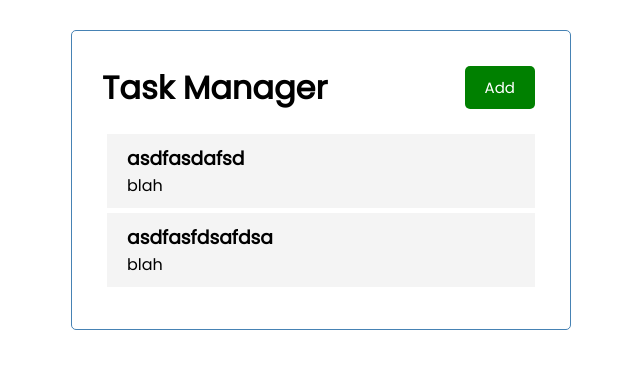
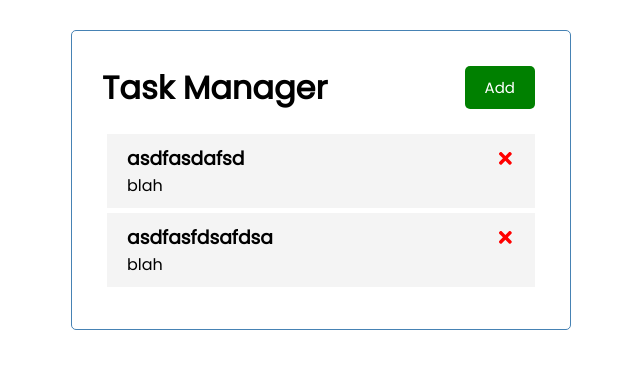
Before and after one commit to andrewmosesdev/task_manager, a React (Create React App) app: page / in a window 1280 px wide. Shown: the top 368 px of the page, without its empty margins (319-959 px from the left). Built offline with nearby package versions, Linux system fonts and the light colour scheme.

Commit message:
passed onDelete as props through tasks and task

```diff
--- a/package.json
+++ b/package.json
@@ -8,6 +8,7 @@
     "@testing-library/user-event": "^12.1.10",
     "react": "^17.0.2",
     "react-dom": "^17.0.2",
+    "react-icons": "^4.2.0",
     "react-scripts": "4.0.3",
     "web-vitals": "^1.0.1"
   },
--- a/src/App.js
+++ b/src/App.js
@@ -17,10 +17,14 @@
     }
   ])
 
+  const deleteTask = (id) => {
+    console.log('deleted id: ' + id)
+  }
+
   return (
     <div className="container">
       <Header />
-      <Tasks tasks={tasks}/>
+      <Tasks tasks={tasks} onDelete={deleteTask}/>
     </div>
   );
 }
--- a/src/components/Task.js
+++ b/src/components/Task.js
@@ -1,8 +1,12 @@
+import { FaTimes } from 'react-icons/fa';
 
-const Task = ({ task }) => {
+const Task = ({ task, onDelete }) => {
     return (
         <div className='task'>
-            <h3>{task.text}</h3>
+            <h3>
+                {task.text}
+                <FaTimes style={{ color: 'red', cursos: 'pointer' }} onClick={() => onDelete(task.id)}/>
+            </h3>
             <p>{task.day}</p>
         </div>
     )
--- a/src/components/Tasks.js
+++ b/src/components/Tasks.js
@@ -1,11 +1,11 @@
 import Task from './Task';
 
-const Tasks = ({ tasks }) => {
+const Tasks = ({ tasks, onDelete }) => {
 
     return (
         <>
             {tasks.map(task => (
-            <Task key={task.id} task={task}/>))}
+            <Task key={task.id} task={task} onDelete={onDelete}/>))}
         </>
     )
 }
```
Also changed, not shown: 2 other files (tests, documents, lock files or other folders).
